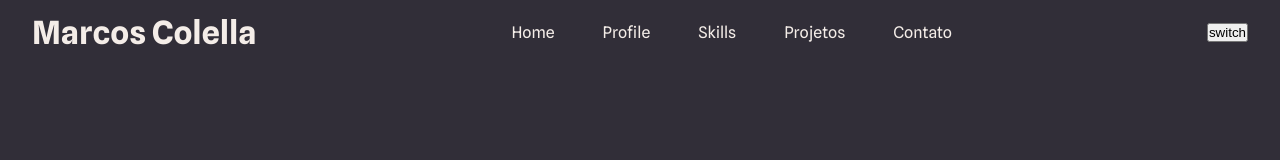
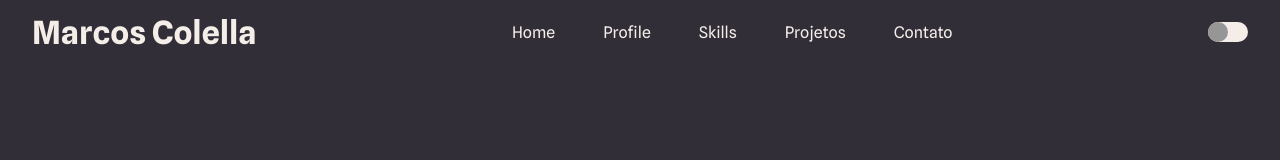
Before and after one commit to ColellaDev/Portfolio, a React (Vite) app: page / in a window 1280 px wide. Shown: the top 160 px of the page. Built offline with nearby package versions, Linux system fonts and the light colour scheme.

Commit message:
Implementação Switch alternando tema dark e light

```diff
--- a/package.json
+++ b/package.json
@@ -12,6 +12,7 @@
   "dependencies": {
     "react": "^18.2.0",
     "react-dom": "^18.2.0",
+    "react-switch": "^7.0.0",
     "styled-components": "^6.1.8"
   },
   "devDependencies": {
--- a/src/App.jsx
+++ b/src/App.jsx
@@ -1,9 +1,8 @@
-import { NavBar } from "./components/NavBar"
+import React from 'react';
+import { NavBar } from './components/NavBar';
 
-export function App() {
+export function App({ toggleTheme }) {
   return (
-    <NavBar/>
-
-
-  )
+    <NavBar toggleTheme={toggleTheme} />
+  );
 }
--- a/src/components/NavBar/index.jsx
+++ b/src/components/NavBar/index.jsx
@@ -1,10 +1,17 @@
-import { Container } from "./styles"
+import React from 'react';
+import Switch from 'react-switch';
+import { Container } from './styles';
+import { ThemeContext } from "styled-components"
+import { useContext } from 'react';
 
-export function NavBar() {
+export function NavBar({ toggleTheme }) {
+
+const { TITLE, COLORS } = useContext(ThemeContext)
+
   return (
     <Container>
+
       <h1>Marcos Colella</h1>
-
       <ul>
         <li><a href="#Home">Home</a></li>
         <li><a href="#Profile">Profile</a></li>
@@ -13,8 +20,18 @@ export function NavBar() {
         <li><a href="#Contato">Contato</a></li>
       </ul>
 
-            <button>switch</button>
-
+      <Switch
+        onChange={toggleTheme}
+        checked={TITLE == "light"}
+        height={20}
+        width={40}
+        checkedIcon={false}
+        uncheckedIcon={false}
+        handleDiameter={20}
+        offHandleColor='#969696'
+        offColor={COLORS.PRIMARY}
+        onColor={COLORS.PRIMARY}
+      />
     </Container>
-    )
+  );
 }
--- a/src/components/NavBar/styles.js
+++ b/src/components/NavBar/styles.js
@@ -9,6 +9,7 @@ padding: 2rem;
 
 > h1 {
 
+
 }
 
 > ul {
--- a/src/main.jsx
+++ b/src/main.jsx
@@ -1,18 +1,26 @@
-import React from 'react'
-import ReactDOM from 'react-dom/client'
-import { App } from './App.jsx'
-import { ThemeProvider } from 'styled-components'
-import light from "./styles/light.js"
-import dark from "./styles/dark.js"
-import GlobalStyles from "./styles/global.js"
+import React, { useState } from 'react';
+import ReactDOM from 'react-dom/client';
+import { App } from './App.jsx';
+import { ThemeProvider } from 'styled-components';
+import light from "./styles/light.js";
+import dark from "./styles/dark.js";
+import GlobalStyles from "./styles/global.js";
 
+function Main() {
+  const [theme, setTheme] = useState(dark);
 
+  function toggleTheme() {
+    setTheme(theme === dark ? light : dark);
+  }
 
-ReactDOM.createRoot(document.getElementById('root')).render(
-  <React.StrictMode>
-    <ThemeProvider theme={dark}>
-      <GlobalStyles/>
-        <App />
-    </ThemeProvider>
-  </React.StrictMode>,
-)
+  return (
+    <React.StrictMode>
+      <ThemeProvider theme={theme}>
+        <GlobalStyles />
+        <App toggleTheme={toggleTheme} />
+      </ThemeProvider>
+    </React.StrictMode>
+  );
+}
+
+ReactDOM.createRoot(document.getElementById('root')).render(<Main />);
--- a/src/styles/light.js
+++ b/src/styles/light.js
@@ -4,6 +4,7 @@ export default {
     COLORS: {
 
       BACKGROUND: "#e0aaff",
+      TOGGLE: "#312E38",
 
       PRIMARY: "#240046",
 
```
Also changed, not shown: 1 other file (tests, documents, lock files or other folders). Lines whose indentation alone changed are shown as unchanged.
